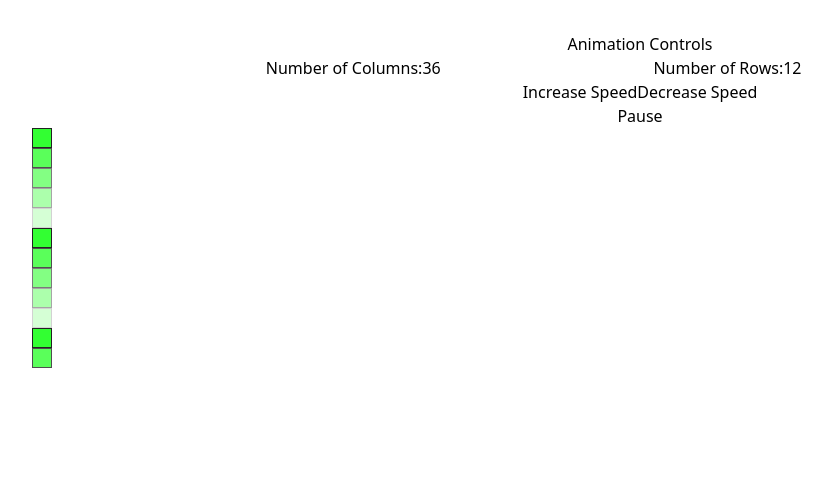
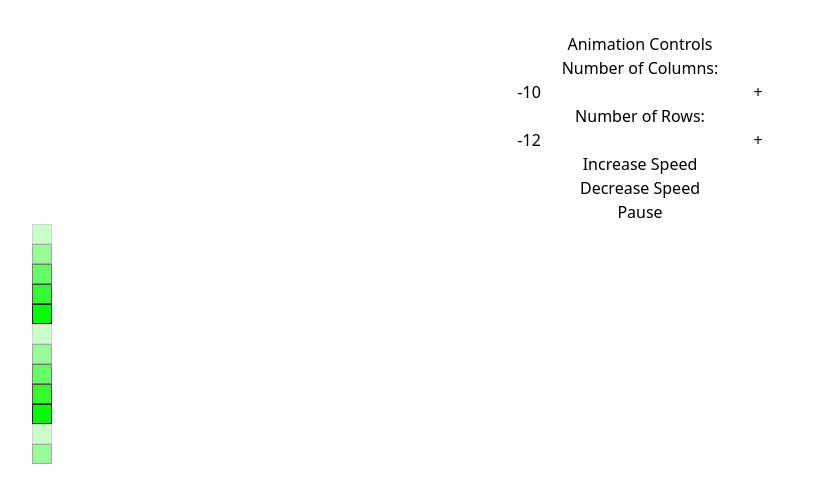
Before and after one commit to Vikas7440/Animation_Control, a React (Vite) app: page / in a window 1280 px wide. Shown: the top 502 px of the page, without its empty margins (0-832 px from the left). Built offline with nearby package versions, Linux system fonts and the light colour scheme.

Commit message:
update App.jsx

```diff
--- a/src/App.jsx
+++ b/src/App.jsx
@@ -4,7 +4,7 @@ import "./App.css";
 function App() {
   const [currentIndex, setCurrentIndex] = useState(0);
   const [direction, setDirection] = useState(1);
-  const [numBoxes, setNumBoxes] = useState(36);
+  const [numBoxes, setNumBoxes] = useState(10);
   const [numRows, setNumRows] = useState(12);
   const [speed, setSpeed] = useState(100);
   const [isPaused, setIsPaused] = useState(false);
@@ -83,36 +83,71 @@ function App() {
       <div className="mb-4">
         <h1 className="text-3xl mb-4">Animation Controls</h1>
         <div className="space-x-4">
-          <label className="text-xl">
+        <div>
+ {/* Number of Columns */}
+<label className="text-xl w-full flex flex-col items-center">
   Number of Columns:
+  <div className="flex items-center gap-2 mt-2">
+    <button
+      onClick={() => setNumBoxes((prev) => Math.max(1, prev - 1))}
+      className="bg-red-500 text-white px-2 py-1 rounded"
+    >
+      -
+    </button>
     <input
       type="number"
       value={numBoxes}
       onChange={(e) => setNumBoxes(Number(e.target.value))}
       min="1"
-              className="border px-2 py-1"
+      className="border px-2 py-1 text-center w-20"
     />
+    <button
+      onClick={() => setNumBoxes((prev) => prev + 1)}
+      className="bg-green-500 text-white px-2 py-1 rounded"
+    >
+      +
+    </button>
+  </div>
 </label>
-          <label className="text-xl">
+
+{/* Number of Rows */}
+<label className="text-xl w-full flex flex-col items-center mt-4">
   Number of Rows:
+  <div className="flex items-center gap-2 mt-2">
+    <button
+      onClick={() => setNumRows((prev) => Math.max(1, prev - 1))}
+      className="bg-red-500 text-white px-2 py-1 rounded"
+    >
+      -
+    </button>
     <input
       type="number"
       value={numRows}
       onChange={(e) => setNumRows(Number(e.target.value))}
       min="1"
-              className="border px-2 py-1"
+      className="border px-2 py-1 text-center w-20"
     />
+    <button
+      onClick={() => setNumRows((prev) => prev + 1)}
+      className="bg-green-500 text-white px-2 py-1 rounded"
+    >
+      +
+    </button>
+  </div>
 </label>
+</div>
+
         </div>
       </div>
 
-      <div className="space-x-4 mb-4">
+      <div className="space-x-4 mb-4 m-2">
         <button
           className="px-4 py-2 bg-blue-500 text-white rounded hover:bg-blue-600"
           onClick={() => setSpeed((prevSpeed) => Math.max(50, prevSpeed - 20))}
         >
           Increase Speed
         </button>
+        <br></br>
         <button
           className="px-4 py-2 bg-blue-500 text-white rounded hover:bg-blue-600"
           onClick={() => setSpeed((prevSpeed) => Math.min(500, prevSpeed + 20))}
```
Lines whose indentation alone changed are shown as unchanged.
